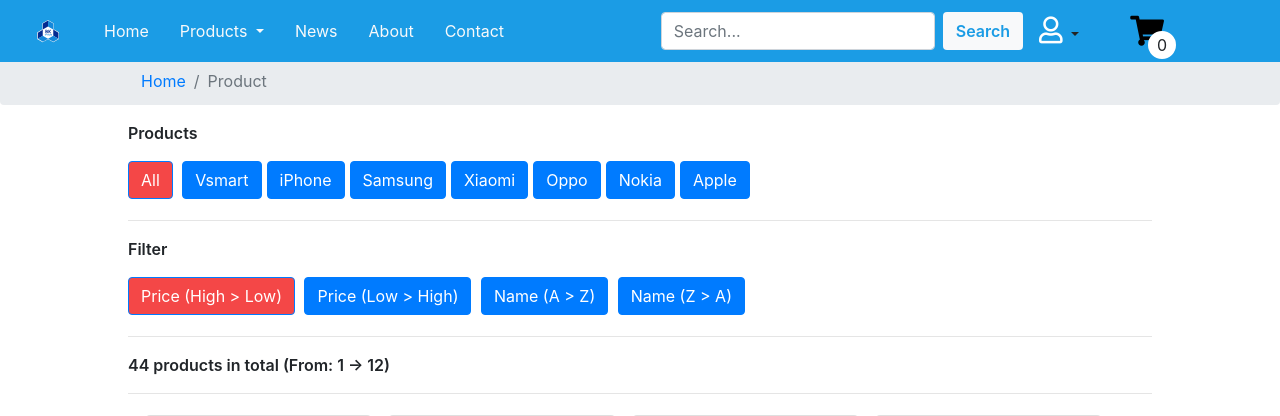
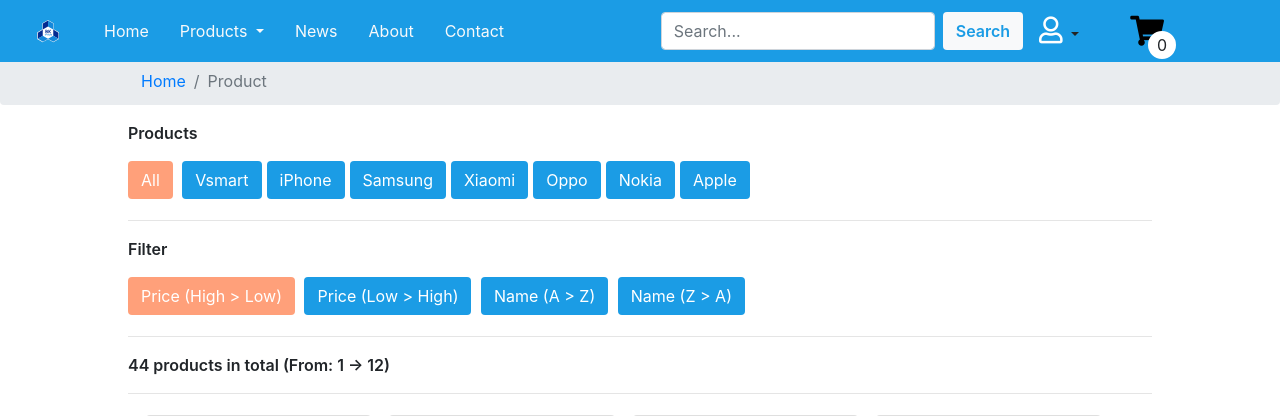
Before and after one commit to CSEK19/hcmut-bkstore, a PHP site: page /bkstore/Home/productList in a window 1280 px wide. Shown: the top 416 px of the page. Run offline with PHP 8.4, Linux system fonts and the light colour scheme; data comes from the database, SQL or seed files in the repository; some libraries are stand-ins or nearby versions.

Commit message:
commit on 'main'

```diff
--- a/mvc/views/components/productList.php
+++ b/mvc/views/components/productList.php
@@ -13,17 +13,19 @@
         style="margin-bottom: 5px; margin-right: 5px;
         <?php
             if($data["category_id"] == 0)
-                echo "background-color:rgba(243, 45, 45, 0.875)";
+                echo "background-color:#FFA07A";
+            else
+                echo "background-color:#1B9CE5";
         ?>
         "
         type="button"
-        class="btn btn-primary">
+        class="btn">
         <a style="color:white;text-decoration:none" href="http://localhost/bkstore/Home/productList/0">All</a>
     </button>
     <?php
         $countCategory = count($data["allCategory"]);
             for($i=0;$i<$countCategory;$i++){
-                echo   '<button style="margin-bottom: 5px; margin-right: 5px;';if($data["category_id"] == $data["allCategory"][$i]["id"]) echo "background-color:rgba(243, 45, 45, 0.875) "; echo '" type="button" class="btn btn-primary">
+                echo   '<button style="margin-bottom: 5px; margin-right: 5px; background-color:#1B9CE5;';if($data["category_id"] == $data["allCategory"][$i]["id"]) echo "background-color:#FFA07A "; echo '" type="button" class="btn">
                     <a style="color:white;text-decoration:none" href="http://localhost/bkstore/Home/productList/'.$data["allCategory"][$i]["id"].'">'.$data["allCategory"][$i]["name"].'</a></button>';
             }
 
@@ -31,33 +33,34 @@
 
         <hr>
         <p style="font-weight:600">Filter</p>
-        <button style="margin-bottom: 5px; margin-right: 5px;
+        <button style="margin-bottom: 5px; margin-right: 5px; background-color:#1B9CE5;
             <?php
                 if($data["fillter"] == 1)
-                    echo "background-color:rgba(243, 45, 45, 0.875)";
+                    echo "background-color:#FFA07A";
+
             ?>
-        " type="button" class="btn btn-primary">
+        " type="button" class="btn">
             <a style="color:white;text-decoration:none  " href="http://localhost/bkstore/Home/productList/<?=$data["category_id"]?>/1/1">Price (High &gt; Low)</a></button>
-        <button style="margin-bottom: 5px; margin-right: 5px;
+        <button style="margin-bottom: 5px; margin-right: 5px; background-color:#1B9CE5;
             <?php
                 if($data["fillter"] == 2)
-                    echo "background-color:rgba(243, 45, 45, 0.875)";
+                    echo "background-color:#FFA07A";
             ?>
-        " type="button" class="btn btn-primary">
+        " type="button" class="btn">
             <a style="color:white;text-decoration:none" href="http://localhost/bkstore/Home/productList/<?=$data["category_id"]?>/1/2">Price (Low &gt; High)</a></button>
-        <button style="margin-bottom: 5px; margin-right: 5px;
+        <button style="margin-bottom: 5px; margin-right: 5px; background-color:#1B9CE5;
             <?php
                 if($data["fillter"] == 3)
-                    echo "background-color:rgba(243, 45, 45, 0.875)";
+                    echo "background-color:#FFA07A";
             ?>
-        " type="button" class="btn btn-primary">
+        " type="button" class="btn">
             <a style="color:white;text-decoration:none" href="http://localhost/bkstore/Home/productList/<?=$data["category_id"]?>/1/3">Name (A &gt; Z)</a></button>
-        <button style="margin-bottom: 5px; margin-right: 5px;
+        <button style="margin-bottom: 5px; margin-right: 5px; background-color:#1B9CE5;
             <?php
                 if($data["fillter"] == 4)
-                    echo "background-color:rgba(243, 45, 45, 0.875)";
+                    echo "background-color:#FFA07A";
             ?>
-        " type="button" class="btn btn-primary">
+        " type="button" class="btn">
             <a style="color:white;text-decoration:none" href="http://localhost/bkstore/Home/productList/<?=$data["category_id"]?>/1/4">Name (Z &gt; A)</a></button>
 
         <hr>
--- a/public/css/style.css
+++ b/public/css/style.css
@@ -21,7 +21,7 @@ img {
 }
 
 #navColor{
-    background-color: rgba(243, 45, 45, 0.875);
+    background-color: rgba(62, 178, 255, 0.875);
     margin: 0 auto;
 }
 
```
